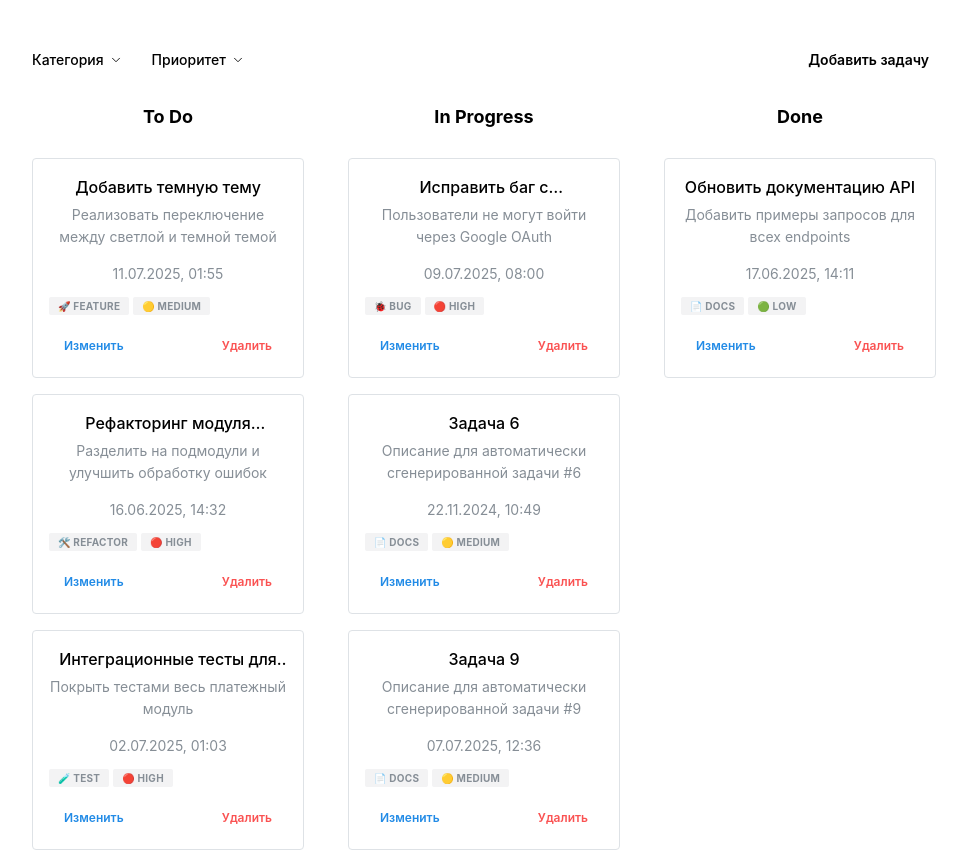
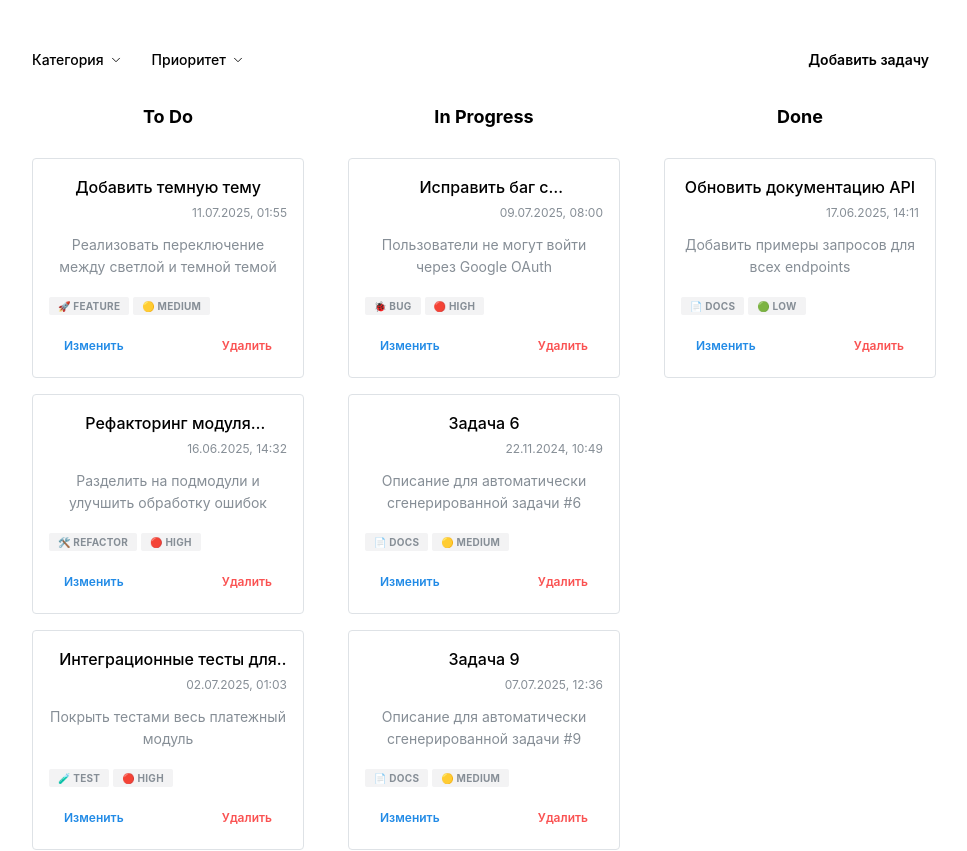
Before and after one commit to c0derec0de/taskmanager_mantine_T1, a React (Vite) app: page / in a window 1280 px wide. Shown: the top 851 px of the page, without its empty margins (156-1123 px from the left). Built offline with nearby package versions, Linux system fonts and the light colour scheme.

Commit message:
feat(lib): add date

```diff
--- a/src/entities/task/ui/TaskItem/TaskItem.module.css
+++ b/src/entities/task/ui/TaskItem/TaskItem.module.css
@@ -28,13 +28,9 @@
 }
 
 .date {
-  color: #666;
-  line-height: 0.5;
-  overflow: hidden;
-  display: -webkit-box;
-  -webkit-line-clamp: 2;
-  -webkit-box-orient: vertical;
-  justify-content: end;
+  display: flex;
+  align-items: center;
+  gap: 4px;
 }
 
 .badge {
--- a/src/entities/task/ui/TaskItem/TaskItem.tsx
+++ b/src/entities/task/ui/TaskItem/TaskItem.tsx
@@ -6,6 +6,7 @@ import { useNavigate } from 'react-router-dom';
 import { useAppDispatch } from '../../../../app/providers/hooks';
 import { deleteTask } from '../../../../app/providers/taskSlice';
 import { dateParser } from '../../../../shared/lib/date/dateParser';
+import { IconCalendar } from '@tabler/icons-react';
 
 export function TaskItem({ task }: { task: Task }) {
   const navigate = useNavigate();
@@ -42,12 +43,14 @@ export function TaskItem({ task }: { task: Task }) {
         {task.title}
       </Text>
 
+      <Group justify='flex-end' mb='sm'>
+        <Text fz='xs' c='dimmed' className={classes.date}>
+          {dateParser(task.createdAt)}
+        </Text>
+      </Group>
+
       <Text fz='sm' c='dimmed' mb='sm' className={classes.description} lineClamp={2}>
         {task.description}
-      </Text>
-
-      <Text fz='sm' c='dimmed' mb='sm' className={classes.date} lineClamp={2}>
-        {dateParser(task.createdAt)}
       </Text>
 
       <Group gap={4} mb='md' className={classes.badgesWrapper}>
```
